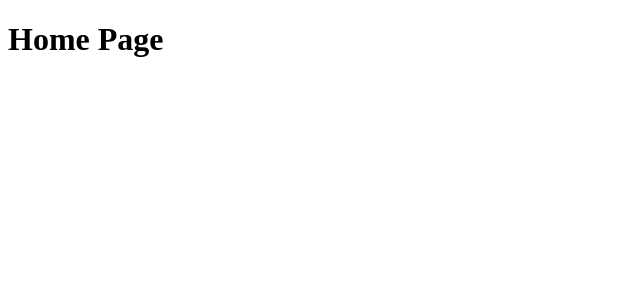
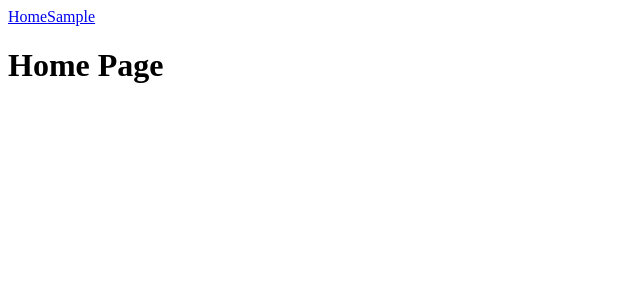
Before and after one commit to danwarrickdev/react-ts-boilerplate, a React app: page / in a window 1280 px wide. Shown: the top 300 px of the page, without its empty margins (0-640 px from the left). Built offline with nearby package versions, Linux system fonts and the light colour scheme.

Commit message:
nav with links

```diff
--- a/src/App.tsx
+++ b/src/App.tsx
@@ -1,10 +1,12 @@
 import { BrowserRouter, Route, Routes } from "react-router";
 import { Home } from "./pages/Home";
 import { SamplePage } from "./pages/SamplePage";
+import { Header } from "./components/Header";
 
 const App = () => {
   return (
     <BrowserRouter>
+      <Header />
       <Routes>
         <Route index element={<Home />} />
         <Route path="/sample" element={<SamplePage />} />
--- a/src/components/Header/index.tsx
+++ b/src/components/Header/index.tsx
@@ -1,2 +1,9 @@
-import React from "react";
-export const Header = () => {};
+import { NavLink } from "react-router";
+export const Header = () => {
+  return (
+    <nav>
+      <NavLink to="/">Home</NavLink>
+      <NavLink to="/sample">Sample</NavLink>
+    </nav>
+  );
+};
```
